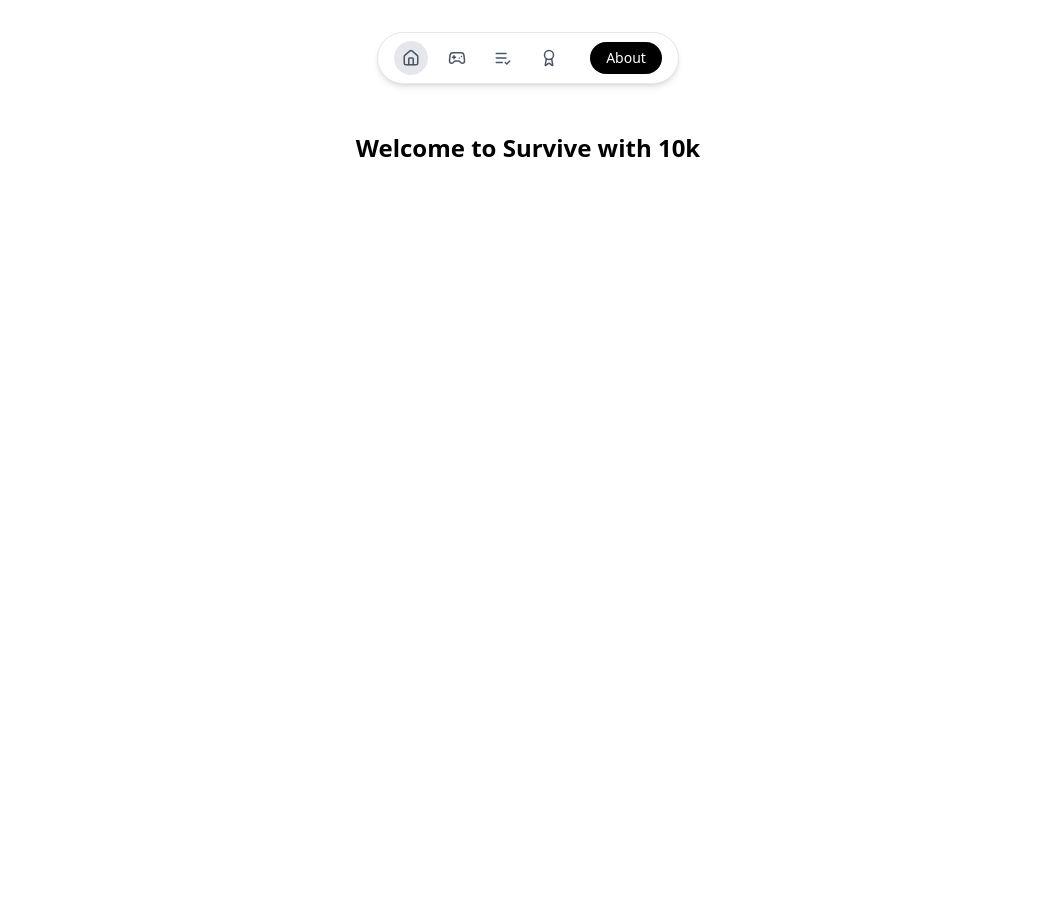
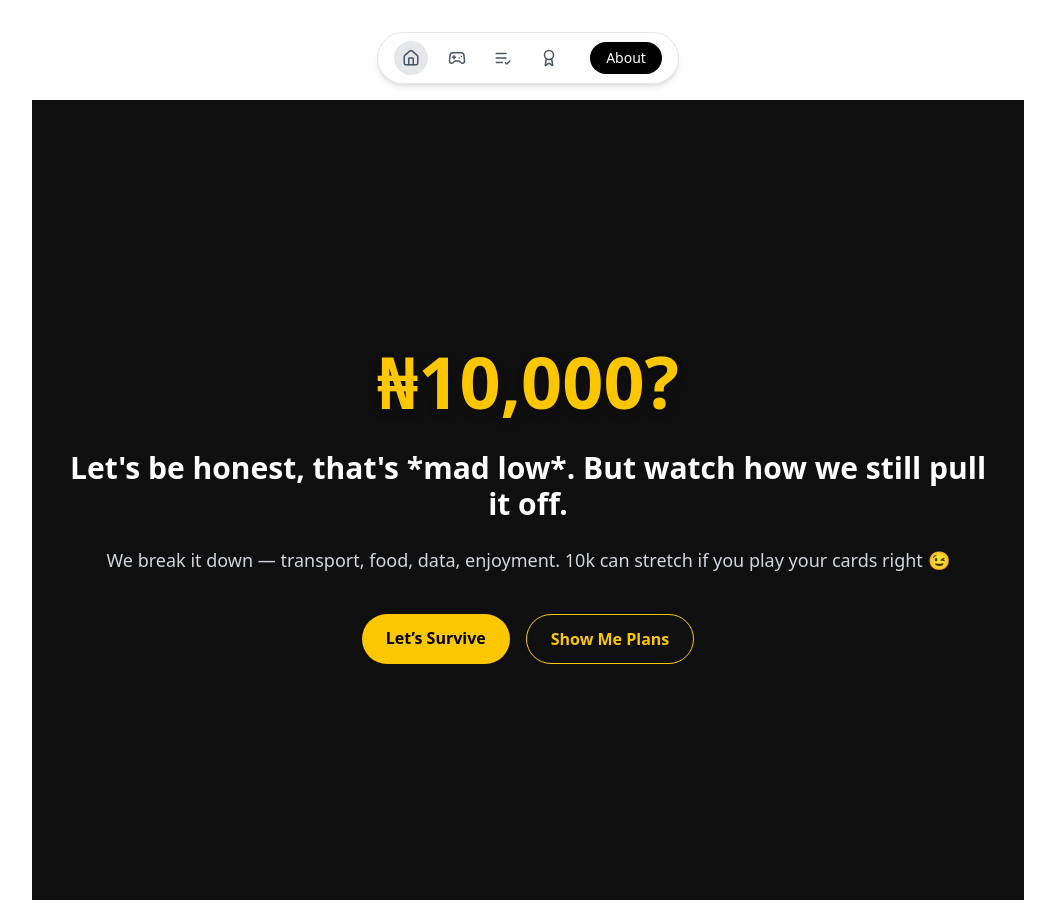
Before and after one commit to Ikechukwu001/survive, a React (Vite) app: page / in a window 1280 px wide. Shown: the whole page, without its empty margins (112-1167 px from the left). Before the commit the page ends 800 px from the top, so only its background shows below. Built offline with nearby package versions, Linux system fonts and the light colour scheme.

Commit message:
Fix: Added a Temporary Hero-Section

```diff
--- a/src/App.jsx
+++ b/src/App.jsx
@@ -1,7 +1,7 @@
 import { BrowserRouter as Router, Routes, Route } from 'react-router-dom';
 import Navbar from './Components/Navbar'
-import Home from './Pages/Blog'
-import Blog from './Pages/Contact'
+import Home from './Pages/Home'
+import Blog from './Pages/Blog'
 import Projects from './Pages/Project'
 import Contact from './Pages/Contact'
 
--- /dev/null
+++ b/src/Components/Hero.jsx
@@ -0,0 +1,37 @@
+// src/components/Hero.jsx
+import React from 'react';
+import { Link } from 'react-router-dom';
+
+function Hero() {
+  return (
+    <section className="min-h-screen bg-[#0f0f0f] text-white px-6 py-16 flex items-center justify-center">
+      <div className="max-w-5xl w-full text-center space-y-6">
+        <h1 className="text-5xl md:text-7xl font-black leading-tight text-yellow-400 drop-shadow-lg">
+          ₦10,000?
+        </h1>
+        <p className="text-2xl md:text-3xl font-semibold text-white">
+          Let's be honest, that's *mad low*. But watch how we still pull it off.
+        </p>
+        <p className="text-md md:text-lg text-gray-300">
+          We break it down — transport, food, data, enjoyment. 10k can stretch if you play your cards right 😉
+        </p>
+        <div className="flex flex-col sm:flex-row justify-center gap-4 pt-4">
+          <Link
+            to="/start"
+            className="bg-yellow-400 text-black px-6 py-3 rounded-full font-bold hover:bg-yellow-300 transition duration-200"
+          >
+            Let’s Survive
+          </Link>
+          <Link
+            to="/plans"
+            className="border border-yellow-400 text-yellow-400 px-6 py-3 rounded-full font-bold hover:bg-yellow-400 hover:text-black transition duration-200"
+          >
+            Show Me Plans
+          </Link>
+        </div>
+      </div>
+    </section>
+  );
+}
+
+export default Hero;
--- a/src/Pages/Home.jsx
+++ b/src/Pages/Home.jsx
@@ -1,7 +1,11 @@
-export default function Home() {
+import React from 'react';
+import Hero from '../Components/Hero'
+
+export default function Home(){
   return (
-    <div className="mt-8 text-center">
-      <h1 className="text-2xl font-bold">Welcome to Survive with 10k</h1>
-    </div>
+    <main>
+      <Hero />
+      {/* You can add more sections like Categories, Plans, Footer, etc. */}
+    </main>
   );
-}
+};
```
